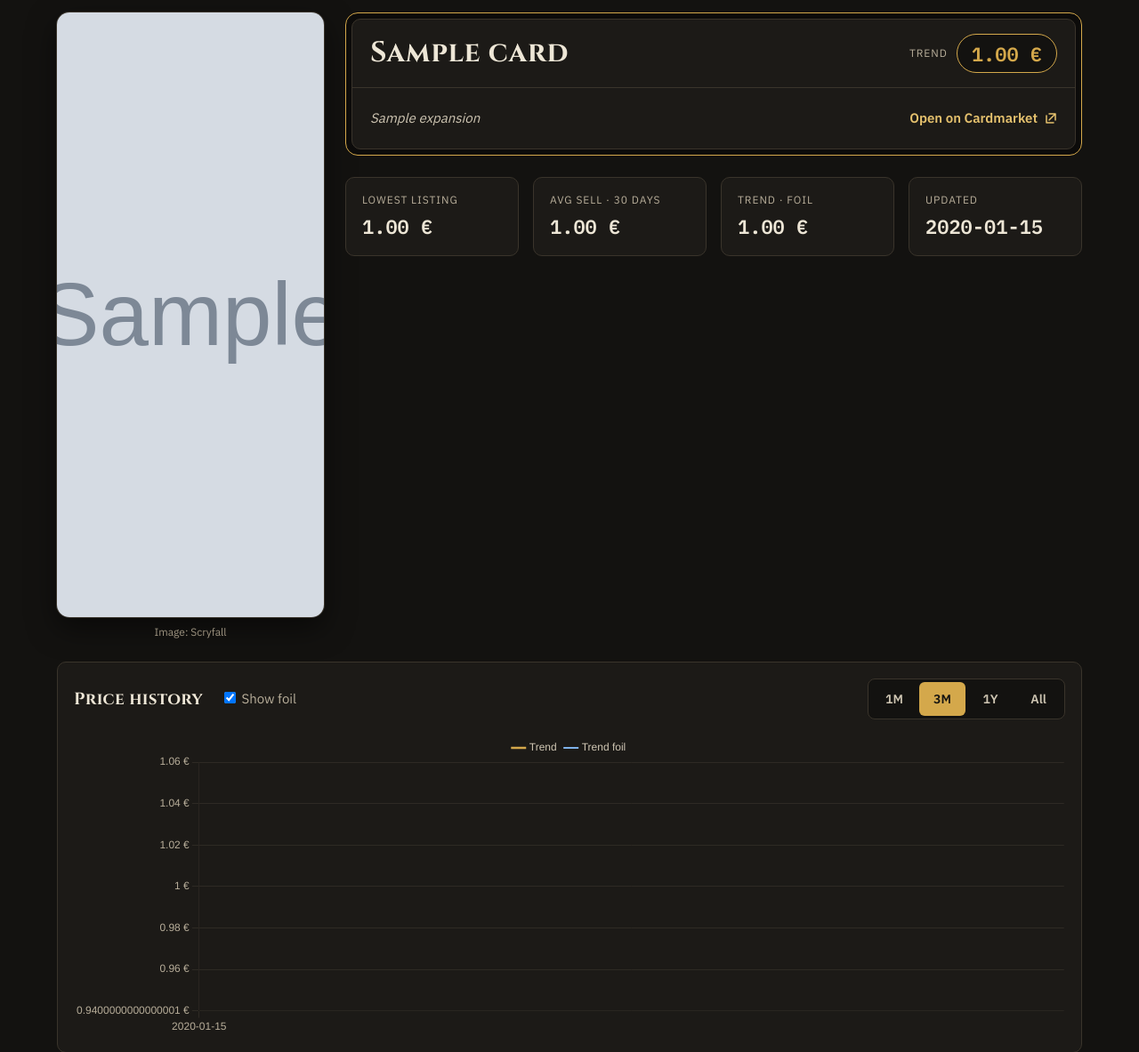
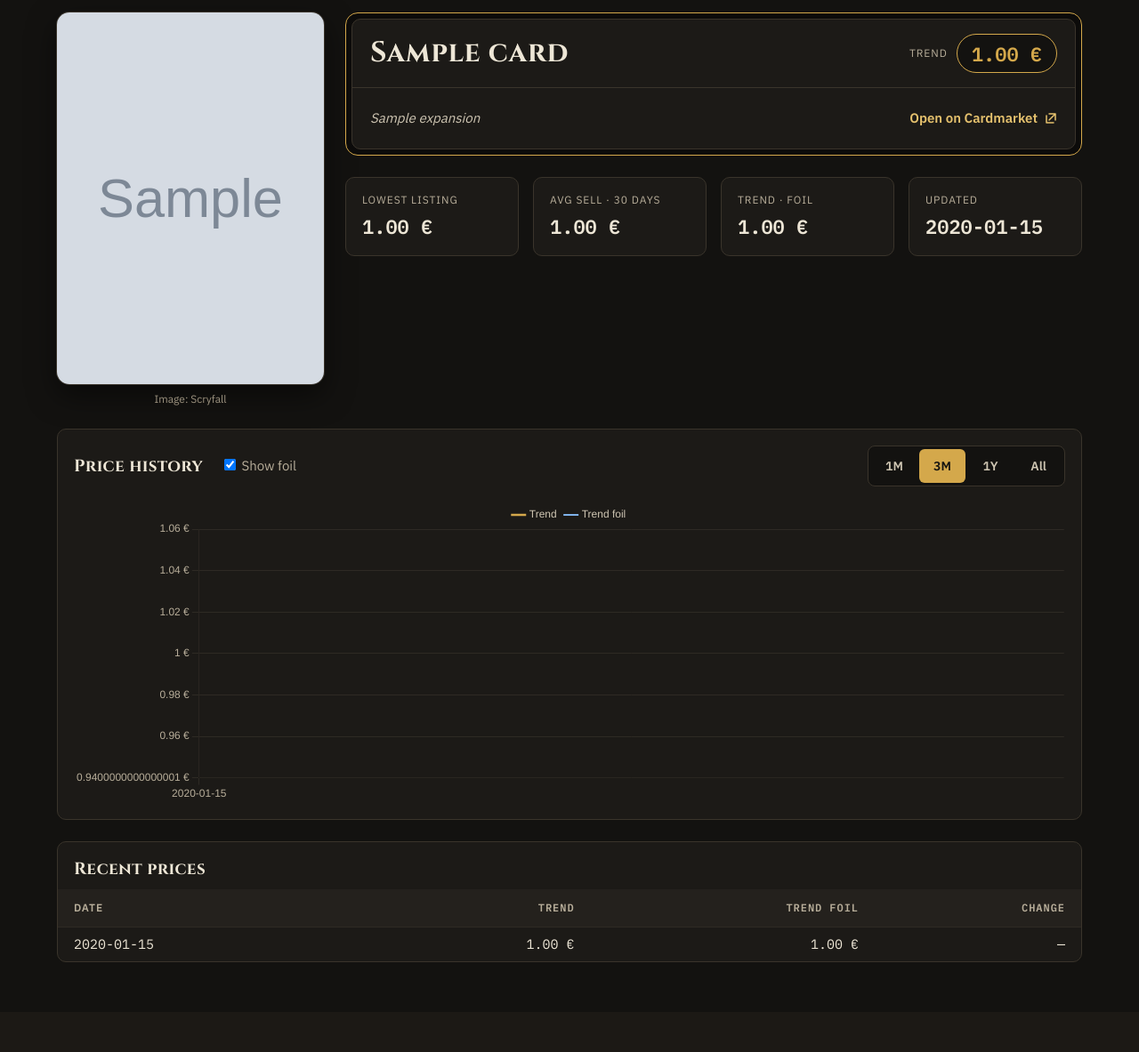
Before and after one commit to gab-25/mtg_pulse, a Django app: page /cards/1/ in a window 1280 px wide. Shown: the part 158-1341 px from the top of the page at 89% size. After the commit the page ends 1240 px from the top, so only its background shows below. Run offline with Django 5.2, Linux system fonts and the light colour scheme; a user stored in the database is signed in; tables that the repository leaves empty hold one stand-in row (values such as "Sample post"); grey boxes marked "Sample" are stand-in pictures; parts of the project's set-up code (start-up, migrations or seed data) failed here and were passed over; some libraries are stand-ins or nearby versions.

Commit message:
Keep the card image at its aspect ratio
The width and height attributes fixed the image at 680px tall while CSS
narrowed it to 300px, stretching the card.

Co-Authored-By: Claude Opus 5.5 (1M context) <noreply@anthropic.com>
Claude-Session: https://claude.ai/code/session_01T6f8iKPNXoW7eqqdhFoEnP

```diff
--- a/theme/static/theme/style.css
+++ b/theme/static/theme/style.css
@@ -105,7 +105,7 @@ th:last-child, td:last-child { padding-right: 18px; }
 .back { display: inline-flex; align-items: center; gap: 6px; font-size: 14px; align-self: flex-start; min-height: 44px; }
 .card-layout { display: flex; flex-wrap: wrap; align-items: flex-start; gap: 24px; }
 .card-art { margin: 0; flex: 0 1 300px; max-width: 300px; min-width: 220px; display: flex; flex-direction: column; gap: 8px; }
-.card-art img { width: 100%; aspect-ratio: 488 / 680; display: block; border-radius: 14px; box-shadow: 0 0 0 1px var(--line), 0 12px 32px rgba(0, 0, 0, .5); }
+.card-art img { width: 100%; height: auto; aspect-ratio: 488 / 680; display: block; border-radius: 14px; box-shadow: 0 0 0 1px var(--line), 0 12px 32px rgba(0, 0, 0, .5); }
 .card-art figcaption { font-size: 12px; color: var(--faint); text-align: center; }
 .card-art-missing { aspect-ratio: 488 / 680; border-radius: 14px; border: 1px dashed #4a4337; background: var(--surface); display: flex; align-items: center; justify-content: center; color: var(--faint); font-size: 14px; }
 .card-info { flex: 999 1 560px; min-width: 0; display: flex; flex-direction: column; gap: 24px; }
```
